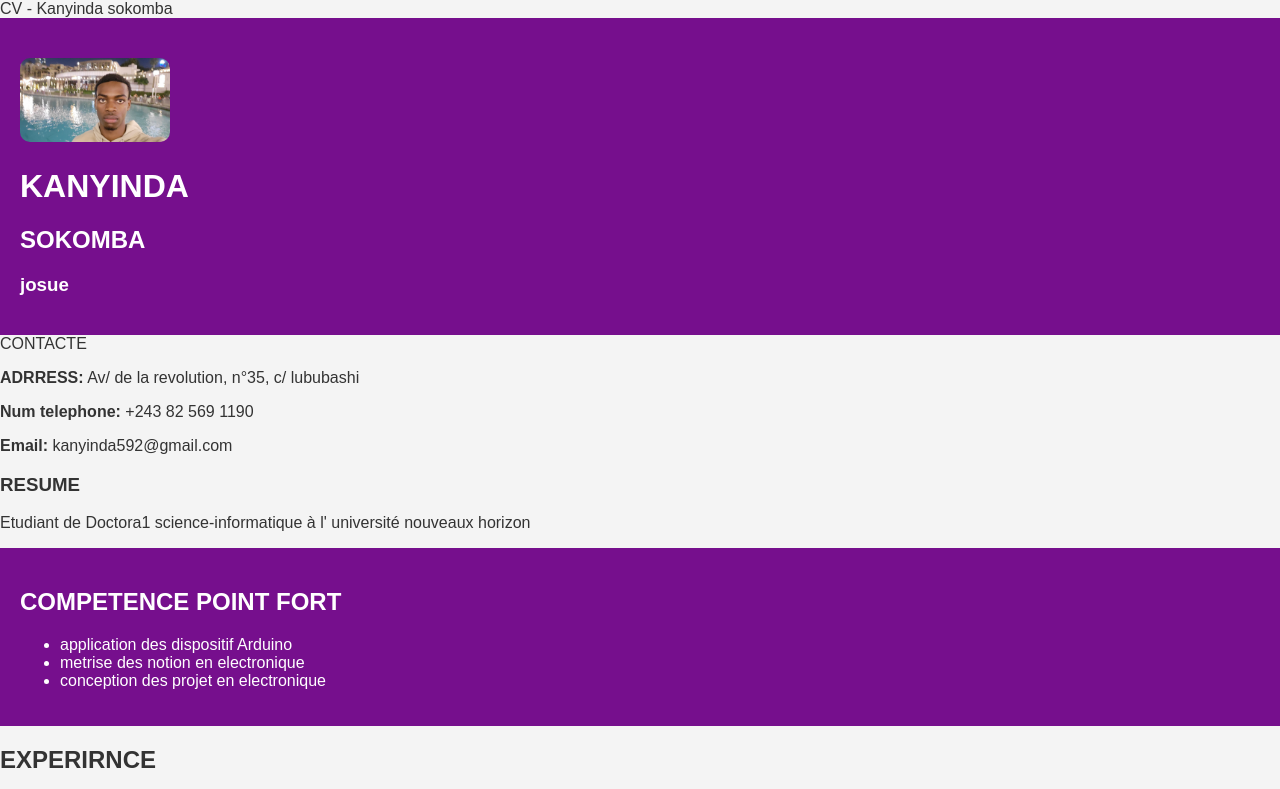
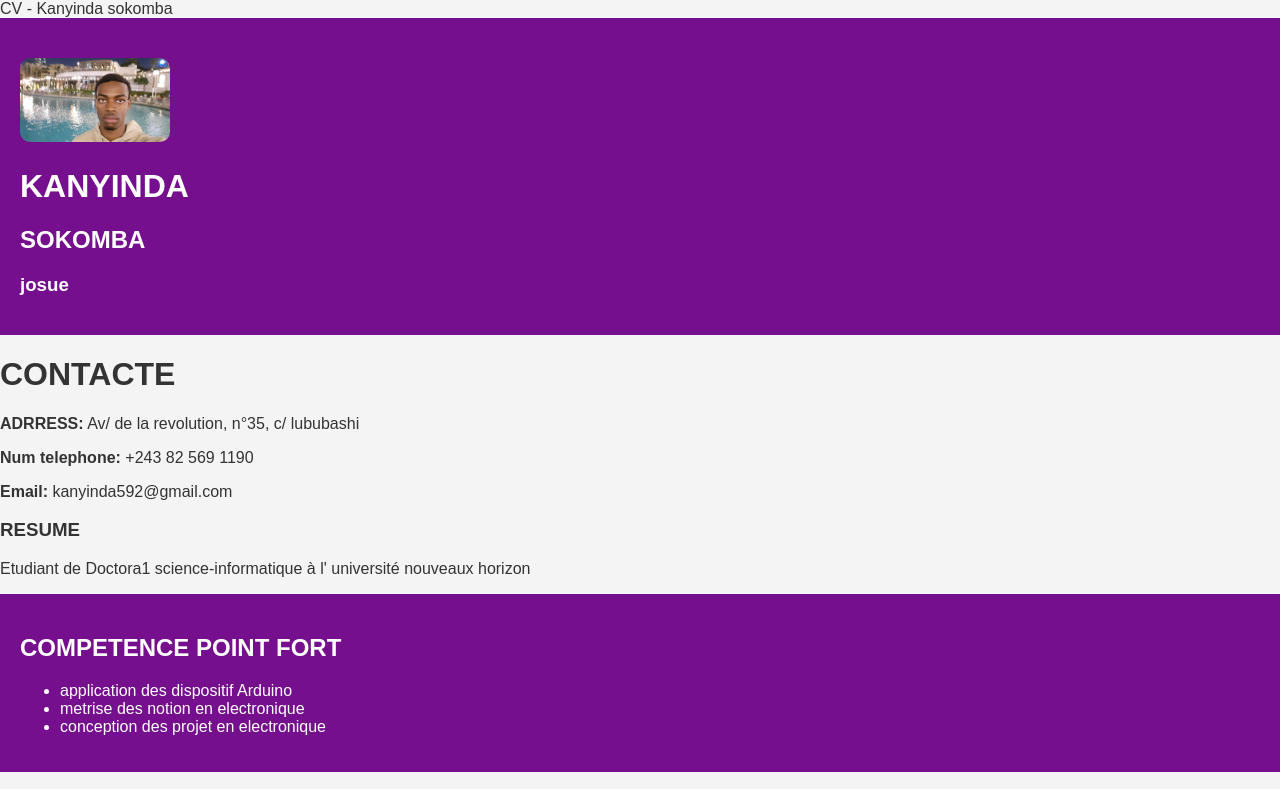
Before and after one commit to kanyinda18/mon_porfolio, a plain HTML site: page index.html in a window 1280 px wide. Shown: the top 789 px of the page. Drawn offline with Linux system fonts and the light colour scheme.

Commit message:
Update index.html

```diff
--- a/index.html
+++ b/index.html
@@ -101,7 +101,7 @@
 
 
     <div class="section contact">
-      <div>CONTACTE</div>
+      <h1>CONTACTE</h1>
        <p><strong> ADRRESS:</strong> Av/ de la revolution, n°35, c/ lububashi</p>
        <p><strong>Num telephone:</strong> +243 82 569 1190</p>
        <p><strong>Email:</strong> kanyinda592@gmail.com</p>
```
